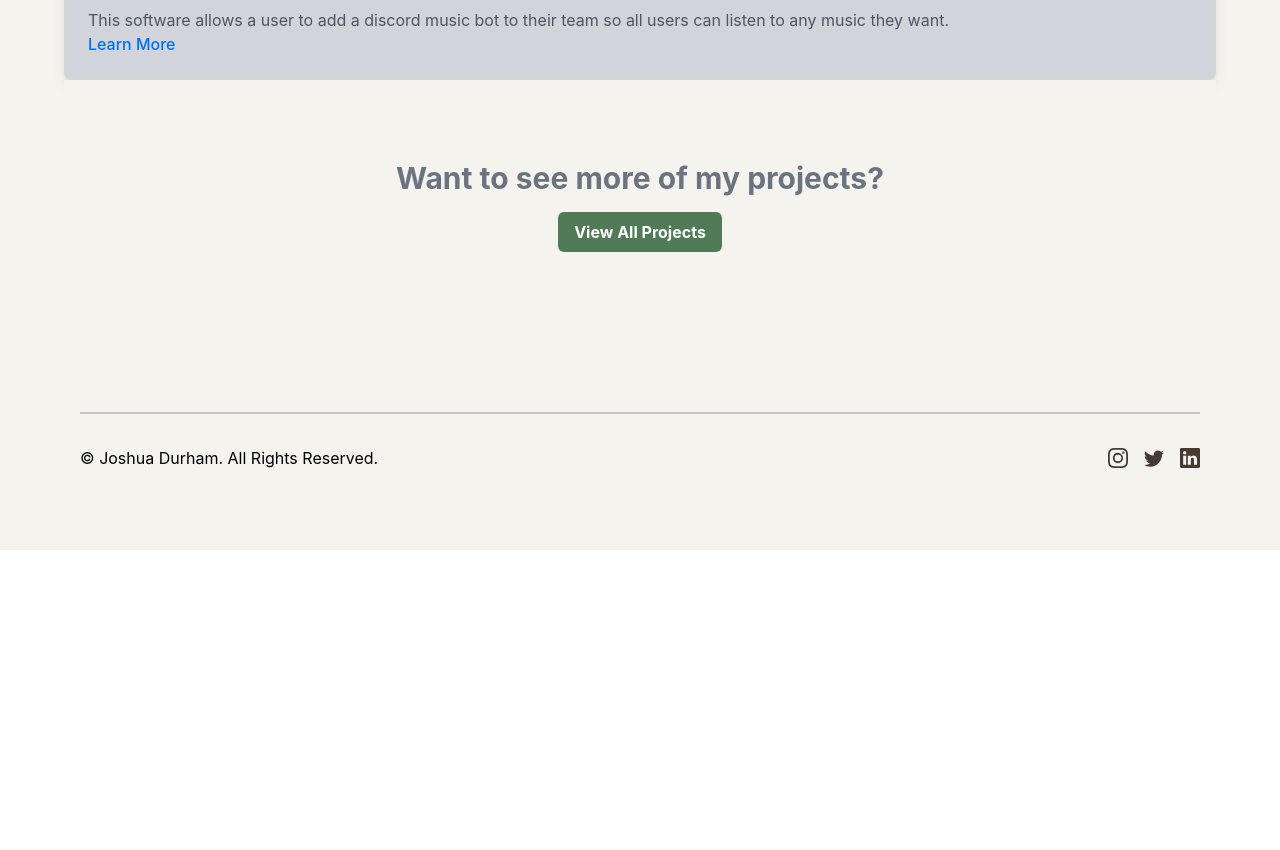
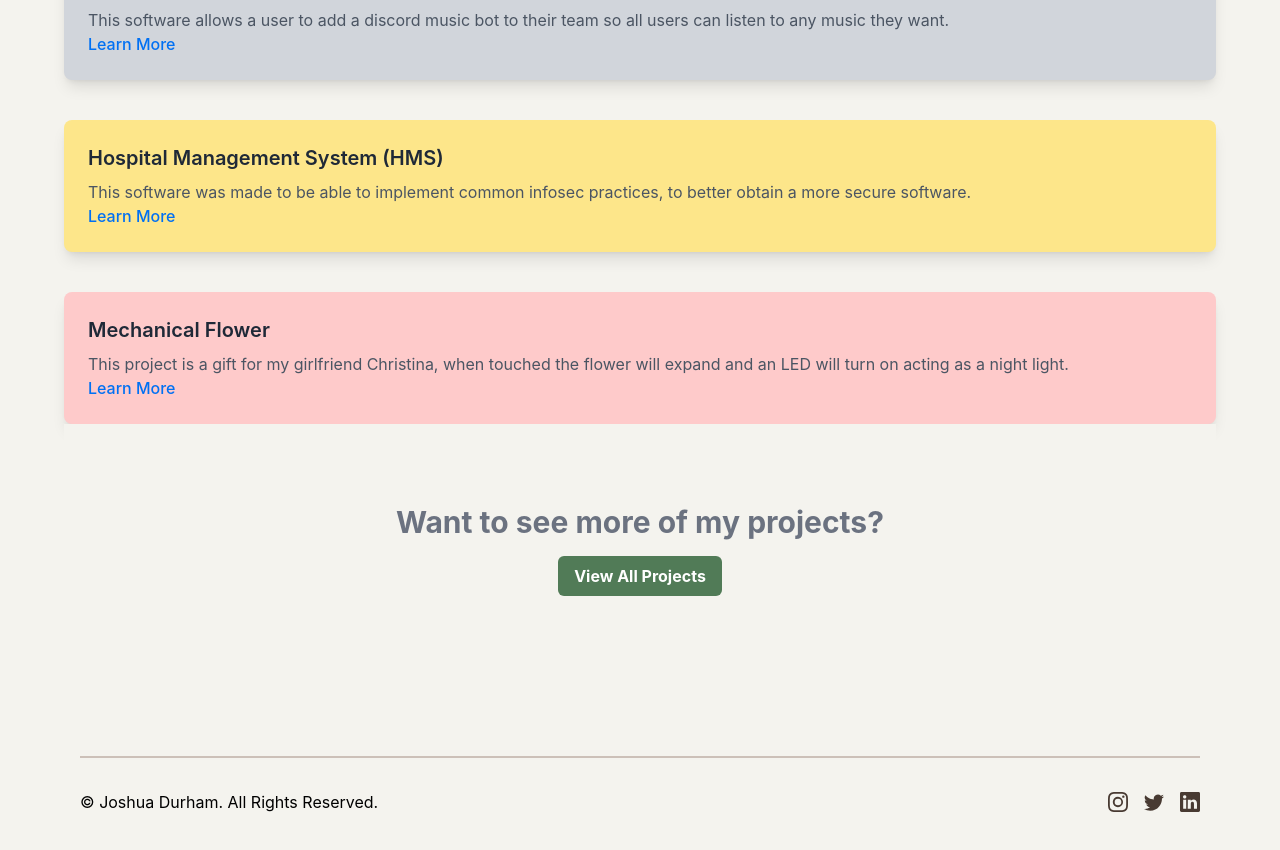
Before and after one commit to jdurham38/Ice-Gainz-ECommerce, a Next.js app: page /projects in a window 1280 px wide. Shown: the part 980-1830 px from the top of the page. Before the commit the page ends 1530 px from the top, so only its background shows below. Built offline with nearby package versions, Linux system fonts and the light colour scheme.

Commit message:
added new projects

```diff
--- a/components/Navbar.js
+++ b/components/Navbar.js
@@ -193,6 +193,16 @@ export default function Navbar() {
                             Discord Bot
                           </span>
                         </Link>
+                        <Link href="/projects#project5" passHref>
+                          <span className="block px-2 py-1 text-base font-normal text-[#3C312A] dark:text-[#FFFCF2] hover:text-[#0070F3] dark:hover:text-[#0070F3]">
+                            HMS
+                          </span>
+                        </Link>
+                        <Link href="/projects#project6" passHref>
+                          <span className="block px-2 py-1 text-base font-normal text-[#3C312A] dark:text-[#FFFCF2] hover:text-[#0070F3] dark:hover:text-[#0070F3]">
+                            Mechanical Flower
+                          </span>
+                        </Link>
                         {/* Add more project links as needed */}
                       </div>
                     )}
--- a/components/Projects.js
+++ b/components/Projects.js
@@ -78,6 +78,39 @@ export default function Projects() {
                     </div>
                 </div>
 
+                {/* Project 5 */}
+                <div id="project5">
+                    <div className="bg-[#FDE68A] dark:bg-[#4B5563] rounded-lg shadow-lg p-6 w-full mx-auto mt-10">
+                        <h3 className="text-xl font-semibold text-gray-800 dark:text-white mb-2">
+                            Hospital Management System (HMS)
+                        </h3>
+                        <p className="text-gray-600 dark:text-gray-300">
+                            This software was made to be able to implement common infosec practices, to better obtain a more secure software.
+                        </p>
+                        <Link href="https://github.com/jdurham38/HMS" passHref>
+                            <span className="mt-4 text-[#0070F3] dark:text-[#0070F3] font-medium hover:underline">
+                                Learn More
+                            </span>
+                        </Link>
+                    </div>
+                </div>
+                {/* Project 6 */}
+                <div id="project6">
+                    <div className="bg-[#FECACA] dark:bg-[#374151] rounded-lg shadow-lg p-6 w-full mx-auto mt-10">
+                        <h3 className="text-xl font-semibold text-gray-800 dark:text-white mb-2">
+                            Mechanical Flower
+                        </h3>
+                        <p className="text-gray-600 dark:text-gray-300">
+                            This project is a gift for my girlfriend Christina, when touched the flower will expand and an LED will turn on acting as a night light.
+                        </p>
+                        <Link href="https://github.com/jdurham38/MechanicalFlower" passHref>
+                            <span className="mt-4 text-[#0070F3] dark:text-[#0070F3] font-medium hover:underline">
+                                Learn More
+                            </span>
+                        </Link>
+                    </div>
+                </div>
+
                 {/* Call to Action starts here */}
                 <div className="flex flex-col justify-center items-center py-20 text-center bg-[#f4f3ee] dark:bg-[#1F1F1F]">
                     <h1 className="text-3xl font-bold text-gray-500 dark:text-white mb-4">
```
